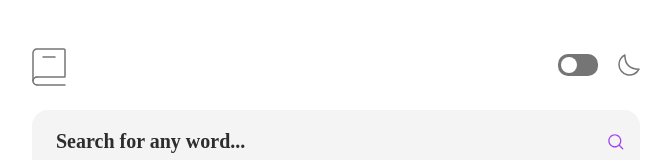
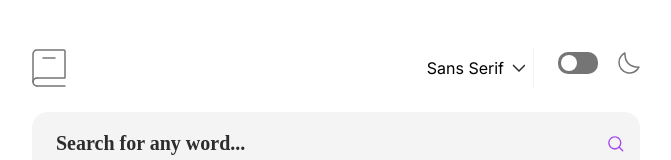
Before and after one commit to mihail-soltan/dictionary, an Angular app: page / in a window 1280 px wide. Shown: the top 160 px of the page, without its empty margins (304-975 px from the left). Built offline with nearby package versions, Linux system fonts and the light colour scheme.

Commit message:
add fancy font select + darkmode

```diff
--- a/src/app/components/navbar/navbar.component.css
+++ b/src/app/components/navbar/navbar.component.css
@@ -1,10 +1,69 @@
 .nav-header {
-    display: flex;
-    justify-content: space-between;
-    align-items: center;
-    margin-bottom: 1.5rem;
+  display: flex;
+  justify-content: space-between;
+  align-items: center;
+  margin-bottom: 1.5rem;
 }
 
 .logo {
+  cursor: pointer;
+}
+
+.font-select {
+  all: unset;
+  cursor: pointer;
+  margin-right: 1.5rem;
+  padding: 0.5rem;
+  border-right: 1px solid var(--light-grey2);
+  position: relative;
+  display: flex;
+  align-items: center;
+}
+.font-select p {
+    margin: 0 0.5rem 0 0;
+}
+
+.font-select svg path {
+    stroke: var(--dark2);
+    margin-left: 0.5rem;
+}
+
+.font-select svg.dark path {
+    stroke: var(--pinkish-purple);
+}
+.select-container {
+    position: relative;
+    display: inline-block;
+}
+.font-list {
+    list-style: none;
+    position: absolute;
+    right: 1.75rem;
+    background-color: var(--white);
+    color: #000;
+    border: 1px solid var(--light-grey2);
+    border-radius: 0.5rem;
+    padding: 0.5rem;
+    z-index: 1;
+    width: 7rem;
+    transition: 0.3s;
+    box-shadow:  0px 0.25rem 1.85rem rgba(0, 0, 0, 0.1);
+}
+.close {
+    display: none;
+}
+.font-list li {
+    margin: 1rem;
     cursor: pointer;
+    font-weight: 700;
 }
+
+.font-list li:hover {
+    color: var(--pinkish-purple);
+}
+
+.font-list.dark {
+    background-color: var(--dark1);
+    color: var(--white);
+    box-shadow: 0 0.25rem 1.85rem #A445ED;
+}
--- a/src/app/components/navbar/navbar.component.html
+++ b/src/app/components/navbar/navbar.component.html
@@ -1,8 +1,46 @@
 <div class="nav">
   <div class="nav-header">
-    <img src="../../../assets/book.svg" alt="book" class="logo"/>
+    <img src="../../../assets/book.svg" alt="book" class="logo" />
     <div class="toggle">
-      <input type="checkbox" name="" id="toggle" (change)="toggleTheme()" [checked]="darkmode"/>
+      <div class="select-container">
+        <div class="font-select" (click)="toggleFontSelect()">
+          <p
+            [ngClass]="{
+              inter: currentFont === 'Sans Serif',
+              lora: currentFont === 'Serif',
+              inconsolata: currentFont === 'Mono'
+            }"
+          >
+            {{ currentFont }}
+          </p>
+          <svg
+            width="13"
+            height="9"
+            viewBox="0 0 13 9"
+            fill="none"
+            xmlns="http://www.w3.org/2000/svg"
+            [ngClass]="{dark: darkmode }"
+          >
+            <path d="M1 1L7 7L13 1" stroke="#A445ED" stroke-width="1.5" />
+          </svg>
+        </div>
+        <ul class="font-list" [ngClass]="{ close: !isFontSelectOpen, dark: darkmode }">
+          <li
+            *ngFor="let font of fonts"
+            class="{{ font.class }}"
+            (click)="changeFont(font.font)"
+          >
+            {{ font.font }}
+          </li>
+        </ul>
+      </div>
+      <input
+        type="checkbox"
+        name=""
+        id="toggle"
+        (change)="toggleTheme()"
+        [checked]="darkmode"
+      />
       <label for="toggle"></label>
       <svg
         width="22"
--- a/src/app/components/navbar/navbar.component.ts
+++ b/src/app/components/navbar/navbar.component.ts
@@ -3,20 +3,35 @@ import { SharedService } from 'src/app/services/shared.service';
 @Component({
   selector: 'app-navbar',
   templateUrl: './navbar.component.html',
-  styleUrls: ['./navbar.component.css']
+  styleUrls: ['./navbar.component.css'],
 })
 export class NavbarComponent implements OnInit {
+  constructor(private sharedService: SharedService) {}
+  darkmode: boolean = false;
+  fonts: any[] = [
+    { font: 'Sans Serif', class: 'inter' },
+    { font: 'Serif', class: 'lora' },
+    { font: 'Mono', class: 'inconsolata' },
+  ];
+  currentFont: string = 'Sans Serif';
+  isFontSelectOpen: boolean = false;
 
-  constructor(private sharedService: SharedService) { }
-darkmode: boolean = false;
   ngOnInit(): void {
     this.sharedService.darkmode.subscribe((value: boolean) => {
       this.darkmode = value;
-    })
+    });
   }
 
   toggleTheme() {
     this.sharedService.toggleTheme();
-    console.log(this.darkmode)
+  }
+
+  toggleFontSelect() {
+    this.isFontSelectOpen = !this.isFontSelectOpen;
+  }
+
+  changeFont(font: string) {
+    this.currentFont = font;
+    this.toggleFontSelect();
   }
 }
```
